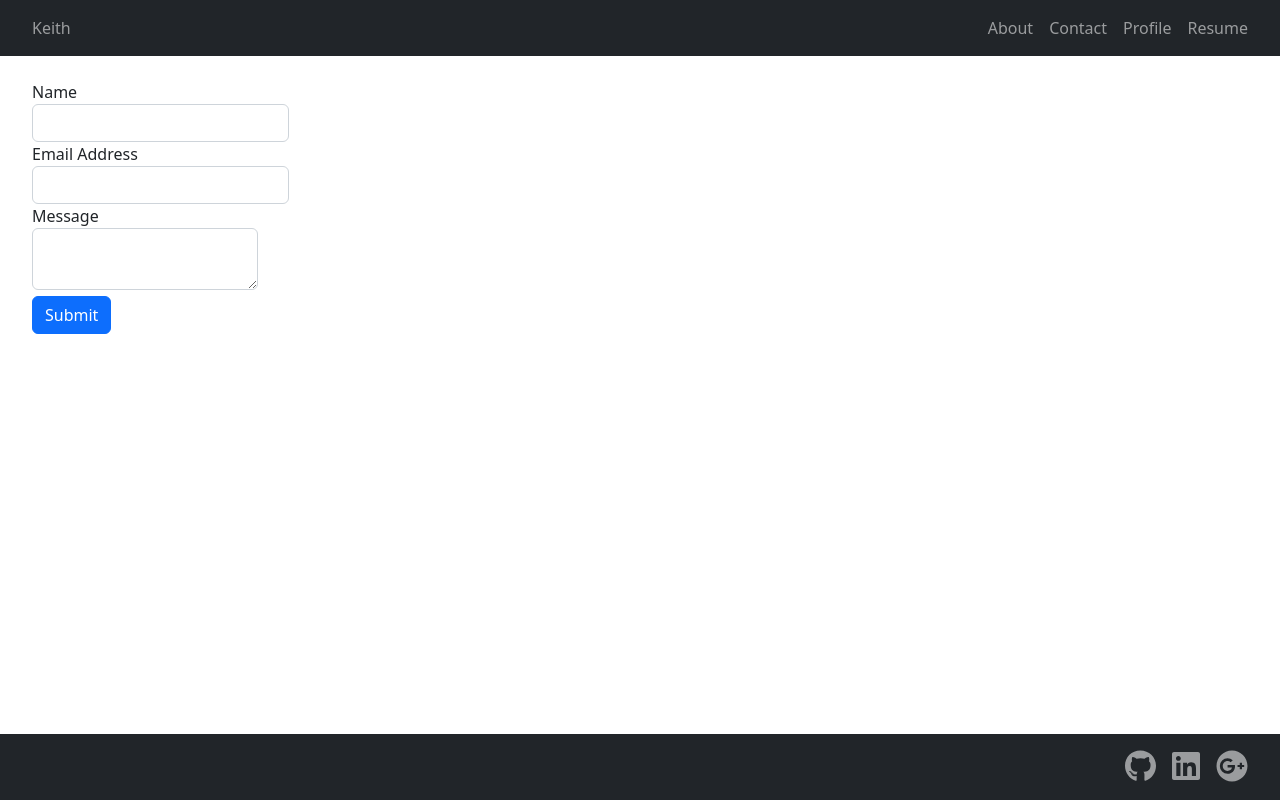
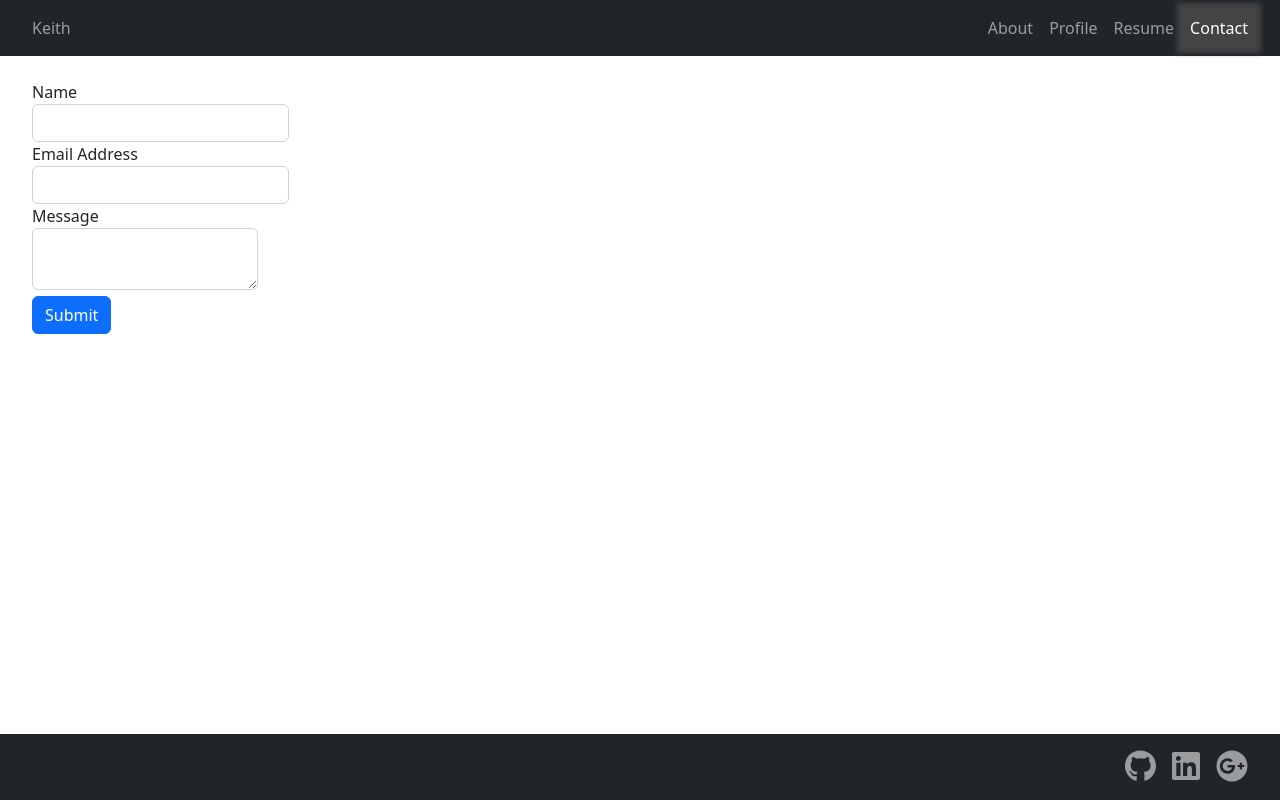
Before and after one commit to keithamadeus/Keiths-React-Symphony, a React (Vite) app: page /contact in a window 1280 px wide. Built offline with nearby package versions, Linux system fonts and the light colour scheme.

Commit message:
Use NavLink to highlight active page in header

```diff
--- a/src/App.css
+++ b/src/App.css
@@ -11,6 +11,11 @@ body {
   padding: 2rem;
   overflow: auto;
   height: 100%;
+}
+
+ul.navbar-nav > a.nav-link.active {
+  background-color: #444;
+  box-shadow: 0 0 5px 5px #444;
 }
 
 .logo {
--- a/src/components/Footer.jsx
+++ b/src/components/Footer.jsx
@@ -6,9 +6,9 @@ export default function Footer(props) {
       <nav className="navbar navbar-expand-md navbar-dark bg-dark fixed-bottom">
         <div className="collapse navbar-collapse justify-content-end px-4">
           <ul className="navbar-nav">
-            <li className="nav-item"><a className="nav-link" href="#"><FontAwesomeIcon size="2x" icon={["fab", "github"]} /></a></li>
-            <li className="nav-item"><a className="nav-link" href="#"><FontAwesomeIcon size="2x" icon={["fab", "linkedin"]} /></a></li>
-            <li className="nav-item"><a className="nav-link" href="#"><FontAwesomeIcon size="2x" icon={["fab", "google-plus"]} /></a></li>
+            <a className="nav-link" href="#"><FontAwesomeIcon size="2x" icon={["fab", "github"]} /></a>
+            <a className="nav-link" href="#"><FontAwesomeIcon size="2x" icon={["fab", "linkedin"]} /></a>
+            <a className="nav-link" href="#"><FontAwesomeIcon size="2x" icon={["fab", "google-plus"]} /></a>
           </ul>
         </div>
       </nav>
--- a/src/components/Header.jsx
+++ b/src/components/Header.jsx
@@ -1,5 +1,4 @@
-// Bringing in the required component from 'react-router-dom' for linking between pages
-import { Link } from 'react-router-dom';
+import { NavLink } from 'react-router-dom';
 
 export default function Header(props) {
   return (
@@ -7,14 +6,13 @@ export default function Header(props) {
       <nav className="navbar navbar-expand-md navbar-dark bg-dark fixed-top">
         <div className="collapse navbar-collapse justify-content-between px-4">
           <ul className="navbar-nav">
-            {/* TODO: Turn these into "Navigation" components */}
-            <li className="nav-item"><Link className="nav-link" to={`/`}>Keith</Link></li>
+            <NavLink className="nav-link" to={`/home`}>Keith</NavLink>
           </ul>
           <ul className="navbar-nav">
-            <li className="nav-item"><Link className="nav-link" to={`/about`}>About</Link></li>
-            <li className="nav-item"><Link className="nav-link" to={`/contact`}>Contact</Link></li>
-            <li className="nav-item"><Link className="nav-link" to={`/profile`}>Profile</Link></li>
-            <li className="nav-item"><Link className="nav-link" to={`/resume`}>Resume</Link></li>
+            <NavLink className="nav-link" to={`/`}>About</NavLink>
+            <NavLink className="nav-link" to={`/profile`}>Profile</NavLink>
+            <NavLink className="nav-link" to={`/resume`}>Resume</NavLink>
+            <NavLink className="nav-link" to={`/contact`}>Contact</NavLink>
           </ul>
         </div>
       </nav>
--- a/src/main.jsx
+++ b/src/main.jsx
@@ -21,11 +21,11 @@ const router = createBrowserRouter([
     errorElement: <ErrorPage />,
     children: [
       {
-        index: true,
+        path: 'home',
         element: <HomePage />,
       },
       {
-        path: 'about',
+        index: true,
         element: <AboutPage />,
       },
       {
```
